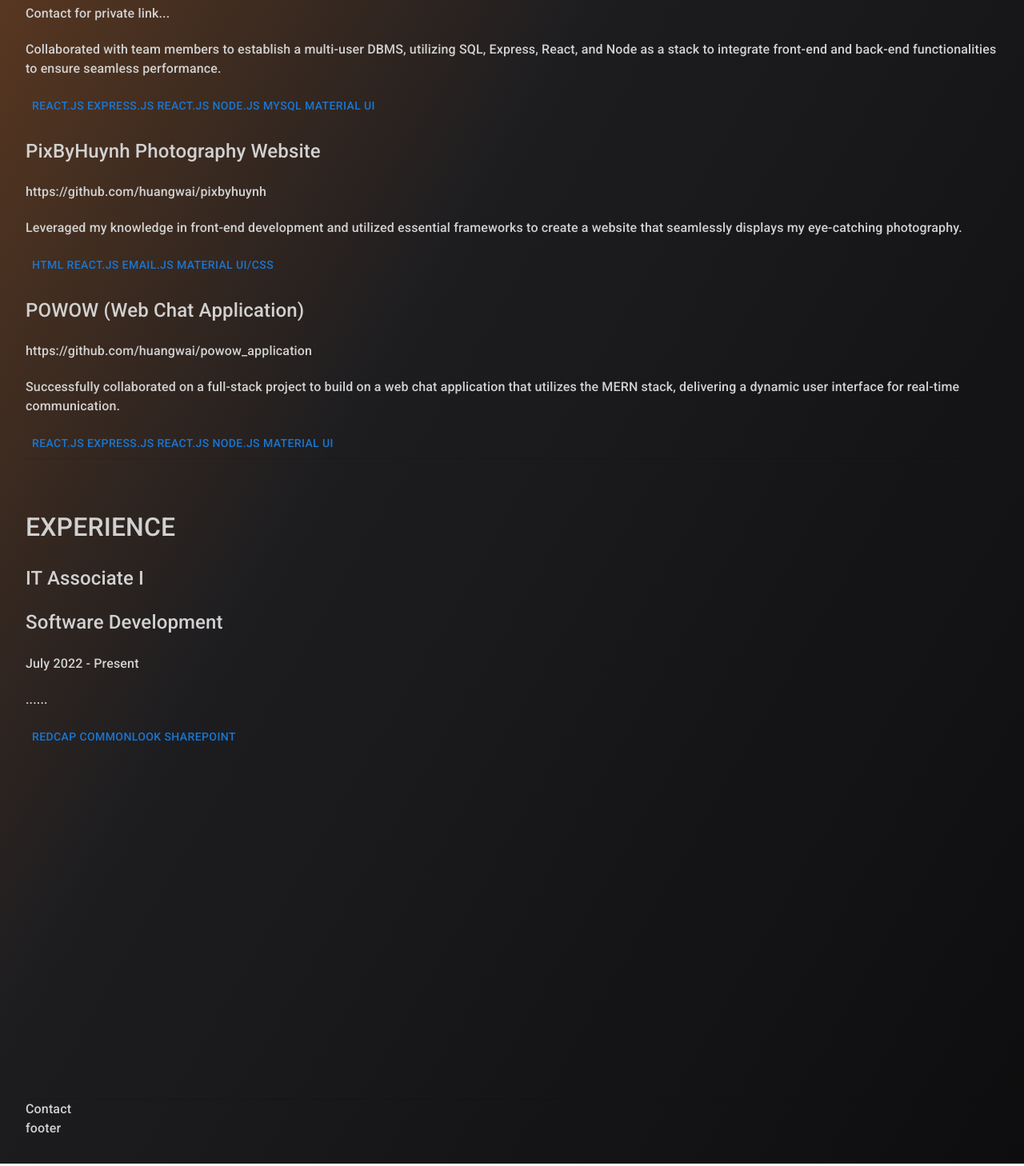
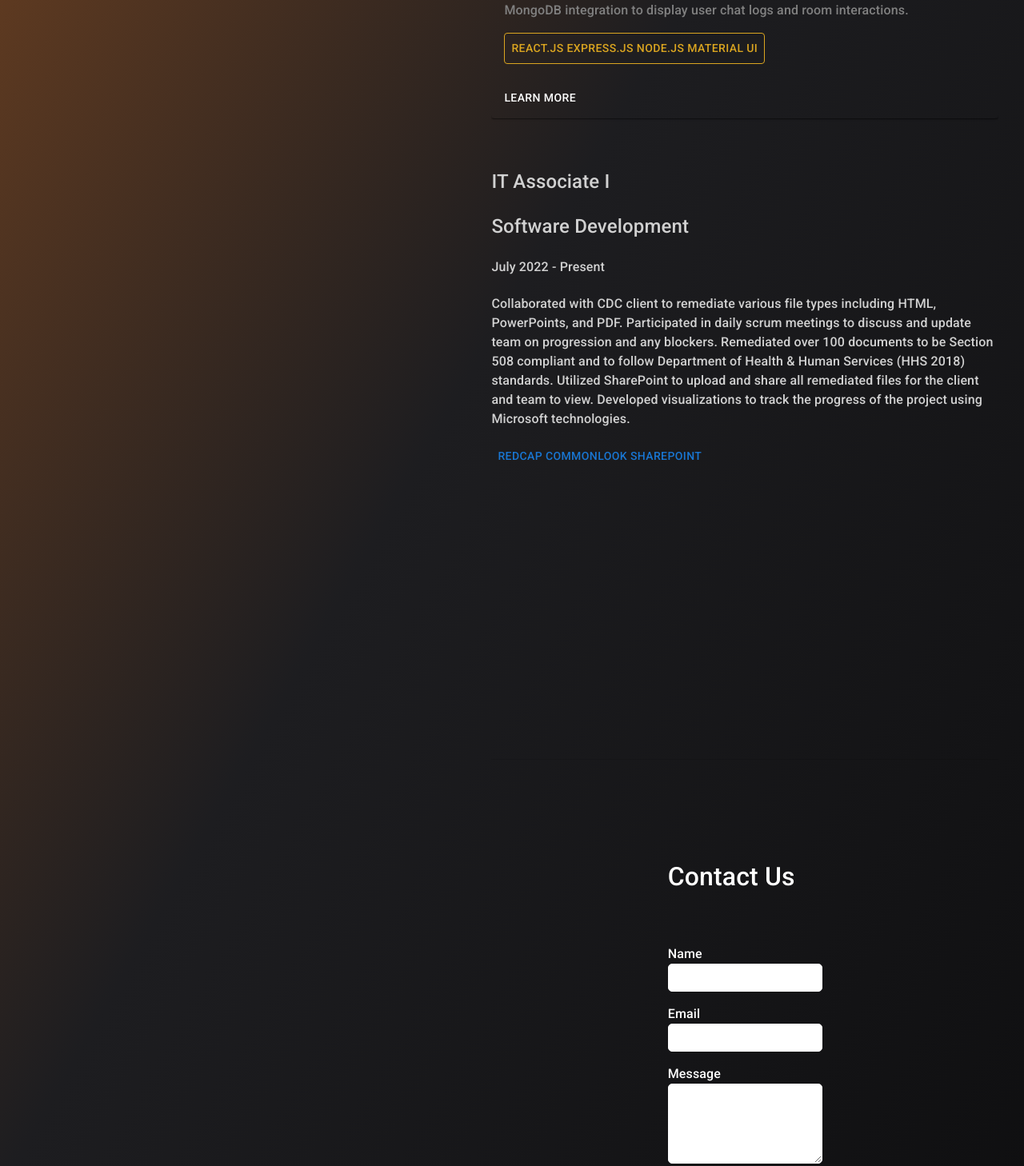
Before and after one commit to huangwai/JimmyHuynhCS, a React (Vite) app in the folder Jimmy Huynh CS/: page / in a window 1280 px wide. Shown: the part 1312-2770 px from the top of the page at 80% size. Built offline with nearby package versions, Linux system fonts and the light colour scheme.

Commit message:
updated site

```diff
--- a/Jimmy Huynh CS/package.json
+++ b/Jimmy Huynh CS/package.json
@@ -10,13 +10,15 @@
     "preview": "vite preview"
   },
   "dependencies": {
+    "@emailjs/browser": "^3.11.0",
     "@emotion/react": "^11.11.1",
     "@emotion/styled": "^11.11.0",
     "@fontsource/roboto": "^5.0.8",
     "@mui/icons-material": "^5.14.8",
     "@mui/material": "^5.14.8",
     "react": "^18.2.0",
-    "react-dom": "^18.2.0"
+    "react-dom": "^18.2.0",
+    "styled-components": "^6.0.8"
   },
   "devDependencies": {
     "@types/react": "^18.2.15",
--- a/Jimmy Huynh CS/src/App.css
+++ b/Jimmy Huynh CS/src/App.css
@@ -24,6 +24,62 @@
   100% {
     background-position: 0% 50%;
   }
+}
+
+#wrapper {
+  display: flex;
+  flex-wrap: wrap;
+  padding-top: 5vh;
+}
+
+#left {
+  flex: 0 0 40%;
+
+  /* order: 1; */
+}
+
+#left-content {
+  /* Set a fixed height for the content inside the left div */
+  height: 100vh; /* Adjust the height as needed */
+
+  /* Make the content stay fixed when scrolling */
+  /* position: fixed; */
+  top: 0;
+  left: 0;
+  bottom: 0;
+  width: 100%;
+  /* Maintain the same width as the left div */
+  /* overflow-y: hidden; */
+  /* Allow content to scroll when it exceeds the height */
+}
+
+#right {
+  flex: 1;
+  overflow-y: auto;
+}
+
+/* Media query for screens with a maximum width of 768px */
+@media screen and (max-width: 570px) {
+  #left {
+    flex: 0 0 100%; /* Occupy 100% width when the screen is narrow */
+    order: 1; /* Change the order to 1 to stack it above the right div */
+  }
+
+  #right {
+    flex: 0 0 100%; /* Occupy 100% width when the screen is narrow */
+    order: 2;
+  }
+
+  #left-content {
+    /* Set a fixed height for the content inside the left div */
+    height: 100%; /* You can adjust the height as needed */
+    /* Add overflow-y: hidden to hide vertical scrollbar in the left div content */
+    overflow-y: hidden; /* Allow content to scroll when it exceeds the height */
+  }
+}
+
+html {
+  scroll-behavior: smooth;
 }
 /* #body {
   max-width: auto;
--- a/Jimmy Huynh CS/src/App.jsx
+++ b/Jimmy Huynh CS/src/App.jsx
@@ -10,9 +10,15 @@ import Divider from "@mui/material/Divider";
 
 function App() {
   return (
-    <div>
+    <div id="wrapper">
       <Header />
+      <div id="left">
+        <div id="left-content">
           <Hero />
+        </div>
+      </div>
+
+      <div id="right">
         <Divider sx={{ color: "goldenrod" }} />
         <Projects />
         <Divider sx={{ color: "goldenrod" }} />
@@ -21,6 +27,7 @@ function App() {
         <Contact />
         <Footer />
       </div>
+    </div>
   );
 }
 
--- a/Jimmy Huynh CS/src/Components/Components.css
+++ b/Jimmy Huynh CS/src/Components/Components.css
@@ -7,17 +7,29 @@
 
 /* FOOTER CSS */
 
+.button {
+  background-image: linear-gradient(90deg, orange, grey);
+  background-size: 0% 3px;
+  background-repeat: no-repeat;
+  background-position: left bottom;
+  transition: background-size 300ms ease;
+}
 /* HEADER CSS */
 .button:hover {
+  background-size: 100% 3px;
   color: goldenrod;
-  /* background-color: black; */
+  /* background-color: blue; */
 }
+
+/* .button:active {
+  color: goldenrod;
+} */
 
 /* PROJECT CSS */
 .project {
   text-align: left;
   padding-top: 10vh;
-  height: 100vh; /*takes up entire screen height */
+  height: 100vh;
 }
 
 /* EXPERIENCE CSS */
@@ -26,3 +38,13 @@
   padding-top: 5vh;
   height: 100vh; /*takes up entire screen height */
 }
+
+.footer {
+  padding-top: -5vh;
+  padding-bottom: -5vh;
+  text-align: center;
+}
+
+.contact {
+  padding: auto;
+}
--- a/Jimmy Huynh CS/src/Components/Contact.jsx
+++ b/Jimmy Huynh CS/src/Components/Contact.jsx
@@ -1,11 +1,106 @@
-import React from "react";
+import React, { useRef } from "react";
+import emailjs from "@emailjs/browser";
+import styled from "styled-components";
+import "../Components/Components.css";
 
-const Contact = () => {
+export const ContactForm = () => {
+  const form = useRef();
+
+  const sendEmail = (e) => {
+    e.preventDefault();
+
+    emailjs
+      .sendForm(
+        "service_15qvc26",
+        "template_h8azk7t",
+        form.current,
+        "iuzNDtNBVCkuhUrfg"
+      )
+      .then(
+        (result) => {
+          console.log(result.text);
+          alert("Message Sent!!!");
+          console.log("Message Sent");
+        },
+        (error) => {
+          console.log(error.text);
+        }
+      );
+  };
+
   return (
-    <div className="contact" id="contact">
-      Contact
+    <div
+      id="contact"
+      className="contact"
+      style={{
+        display: "flex",
+        justifyContent: "center",
+        paddingTop: "100px",
+        color: "#FFFFFF",
+      }}
+    >
+      <StyledContactForm>
+        <h1>Contact Us</h1>
+        <br></br>
+        <form ref={form} onSubmit={sendEmail}>
+          <label>Name</label>
+          <input type="text" name="user_name" />
+          <label>Email</label>
+          <input type="email" name="user_email" />
+          <label>Message</label>
+          <textarea name="message" />
+          <input type="submit" value="Send" />
+        </form>
+      </StyledContactForm>
     </div>
   );
 };
 
-export default Contact;
+export default ContactForm;
+// Styles
+const StyledContactForm = styled.div`
+  width: auto;
+  form {
+    display: flex;
+    align-items: flex-start;
+    flex-direction: column;
+    width: 100%;
+    font-size: 16px;
+    color: #fff;
+    input {
+      width: 100%;
+      height: 35px;
+      padding: 7px;
+      outline: none;
+      border-radius: 5px;
+      border: 1px solid #fff;
+      &:focus {
+        border: 2px solid goldenrod;
+      }
+    }
+    textarea {
+      max-width: 100%;
+      min-width: 100%;
+      width: 100%;
+      max-height: 100px;
+      min-height: 100px;
+      padding: 7px;
+      outline: none;
+      border-radius: 5px;
+      border: 1px solid #fff;
+      &:focus {
+        border: 2px solid goldenrod;
+      }
+    }
+    label {
+      margin-top: 1rem;
+    }
+    input[type="submit"] {
+      margin-top: 2rem;
+      cursor: pointer;
+      background: #fff;
+      color: black;
+      border: none;
+    }
+  }
+`;
--- a/Jimmy Huynh CS/src/Components/Experience.jsx
+++ b/Jimmy Huynh CS/src/Components/Experience.jsx
@@ -5,7 +5,7 @@ import "../Components/Components.css";
 const Experience = () => {
   return (
     <div className="experience" id="experience">
-      <h1>EXPERIENCE</h1>
+      {/* <h1>EXPERIENCE</h1> */}
       {experience.map((item, index) => (
         <div key={index}>
           <h2>{item.title}</h2>
--- a/Jimmy Huynh CS/src/Components/Footer.jsx
+++ b/Jimmy Huynh CS/src/Components/Footer.jsx
@@ -1,14 +1,14 @@
 import React from "react";
 import GitHubIcon from "@mui/icons-material/GitHub";
 import LinkedInIcon from "@mui/icons-material/LinkedIn";
+import "../Components/Components.css";
 const Footer = () => {
   const socials = [GitHubIcon, LinkedInIcon];
   return (
-    <div>
-      footer
-      {/* {socials.map((item) => (
-        <p>{item}</p>
-      ))} */}
+    <div className="footer" id="footer">
+      <p>Made by Jimmy Huynh</p>
+      <p>Using React.js & Material UI.</p>
+      <p>Deployed on Vercel Services</p>
     </div>
   );
 };
--- a/Jimmy Huynh CS/src/Components/Header.jsx
+++ b/Jimmy Huynh CS/src/Components/Header.jsx
@@ -19,7 +19,7 @@ import useScrollTrigger from "@mui/material/useScrollTrigger";
 import Slide from "@mui/material/Slide";
 import "../Components/Components.css";
 
-const drawerWidth = window.innerWidth - 10;
+const drawerWidth = window.innerWidth;
 const navItems = [
   { id: "01", name: "about" },
   { id: "02", name: "experience" },
@@ -68,7 +68,11 @@ function DrawerAppBar(props) {
       <List>
         {navItems.map((item) => (
           <ListItem key={item.name} disablePadding>
-            <ListItemButton sx={{ textAlign: "center" }}>
+            <ListItemButton
+              className="button"
+              href={`#${item.name}`}
+              sx={{ textAlign: "center" }}
+            >
               <ListItemText primary={item.name} />
             </ListItemButton>
           </ListItem>
--- a/Jimmy Huynh CS/src/Components/Projects.jsx
+++ b/Jimmy Huynh CS/src/Components/Projects.jsx
@@ -2,17 +2,38 @@ import React from "react";
 import projects from "../assets/ProjectsArr";
 import "../Components/Components.css";
 import { Button } from "@mui/material";
+import Box from "@mui/material/Box";
+import Card from "@mui/material/Card";
+import CardActions from "@mui/material/CardActions";
+import CardContent from "@mui/material/CardContent";
+import Typography from "@mui/material/Typography";
 
 const Projects = () => {
   return (
     <div className="projects" id="projects">
-      <h2>Projects</h2>
+      {/* <h2>Projects</h2> */}
       {projects.map((item, index) => (
         <div key={index}>
-          <h2>{item.title}</h2>
-          <h4>{item.link}</h4>
-          <p>{item.desc}</p>
-          <Button>{item.skills}</Button>
+          <Card
+            sx={{ minWidth: 275, backgroundColor: "inherit", color: "white" }}
+          >
+            <CardContent>
+              <h2>{item.title}</h2>
+              <p style={{ color: "grey" }}>{item.desc}</p>
+              <Button sx={{ border: 1, color: "goldenrod" }}>
+                {item.skills}
+              </Button>
+            </CardContent>
+            <CardActions>
+              <Button
+                sx={{ color: "white" }}
+                className="button"
+                href={item.link}
+              >
+                Learn more
+              </Button>
+            </CardActions>
+          </Card>
         </div>
       ))}
     </div>
--- a/Jimmy Huynh CS/src/assets/ExperienceArr.jsx
+++ b/Jimmy Huynh CS/src/assets/ExperienceArr.jsx
@@ -1,10 +1,9 @@
 const expArr = [
   {
-    //field: value
     date: "July 2022 - Present",
     title: "IT Associate I",
     field: "Software Development",
-    desc: "......",
+    desc: "Collaborated with CDC client to remediate various file types including HTML, PowerPoints, and PDF. Participated in daily scrum meetings to discuss and update team on progression and any blockers. Remediated over 100 documents to be Section 508 compliant and to follow Department of Health & Human Services (HHS 2018) standards. Utilized SharePoint to upload and share all remediated files for the client and team to view. Developed visualizations to track the progress of the project using Microsoft technologies.",
     skills: ["RedCap ", "CommonLook ", "Sharepoint "],
   },
 ];
--- a/Jimmy Huynh CS/src/assets/ProjectsArr.jsx
+++ b/Jimmy Huynh CS/src/assets/ProjectsArr.jsx
@@ -3,14 +3,14 @@ const projectArr = [
     //field: value
     title: "Virginia Tech Graduation Photography",
     link: "https://vtgradpix.vercel.app/",
-    desc: "Collaborated with team members to establish a multi-user DBMS, utilizing SQL, Express, React, and Node as a stack to integrate front-end and back-end functionalities to ensure seamless performance.",
+    desc: "Developed a dynamic React web application that allows users to view my personal VT graduation portraits, utilizing Material-UI and CSS for a more visually appealing user interface. Integrated Firebase Storage to efficiently store and load over 300+ photos, providing users with a seamless browsing experience.",
     skills: ["React ", "Material UI/CSS ", "Firebase Storage "],
   },
   {
     //field: value
     title: "Better Add Drop System",
     link: "Contact for private link...",
-    desc: "Collaborated with team members to establish a multi-user DBMS, utilizing SQL, Express, React, and Node as a stack to integrate front-end and back-end functionalities to ensure seamless performance.",
+    desc: "Collaborated with team members to establish a multi-user DBMS, utilizing SQL, Express, React, and Node as a stack to integrate front-end and back-end functionalities to ensure seamless performance. Responsible for implementing over 6 APIs using Express.js, with seamless CRUD operations, routes, and controllers. Utilized a robust user authentication system to facilitate user registration and secure login verification, leveraging cookie parsing techniques to enable distinct user perspectives.",
     skills: [
       "React.js ",
       "Express.js ",
@@ -24,21 +24,15 @@ const projectArr = [
     //field: value
     title: "PixByHuynh Photography Website",
     link: "https://github.com/huangwai/pixbyhuynh",
-    desc: "Leveraged my knowledge in front-end development and utilized essential frameworks to create a website that seamlessly displays my eye-catching photography.",
+    desc: "Leveraged my knowledge in front-end development and utilized essential frameworks to create a website that seamlessly displays my eye-catching photography. Implemented 10 fully animated photo albums that provides a quality experience for the end-user. Incorporated Vercel analytics to study user traffic and engagement statistics.",
     skills: ["HTML ", "React.js ", "Email.js ", "Material UI/CSS "],
   },
   {
     //field: value
     title: "POWOW (Web Chat Application)",
     link: "https://github.com/huangwai/powow_application",
-    desc: "Successfully collaborated on a full-stack project to build on a web chat application that utilizes the MERN stack, delivering a dynamic user interface for real-time communication.",
-    skills: [
-      "React.js ",
-      "Express.js ",
-      "React.js ",
-      "Node.js ",
-      "Material UI ",
-    ],
+    desc: "Successfully collaborated on a full-stack project to build on a web chat application that utilizes the MERN stack, delivering a dynamic user interface for real-time communication. Created an application that allowed for users to join and/or create video rooms to converse on. Took responsibility for front-end development by utilizing React.js with Material UI to create a responsive interface. Supported MongoDB integration to display user chat logs and room interactions.",
+    skills: ["React.js ", "Express.js ", "Node.js ", "Material UI "],
   },
 ];
 
```
Also changed, not shown: Jimmy Huynh CS/src/assets/CardComponent.jsx (added, +42 -0 lines), 1 other file (tests, documents, lock files or other folders). Lines whose indentation alone changed are shown as unchanged.
